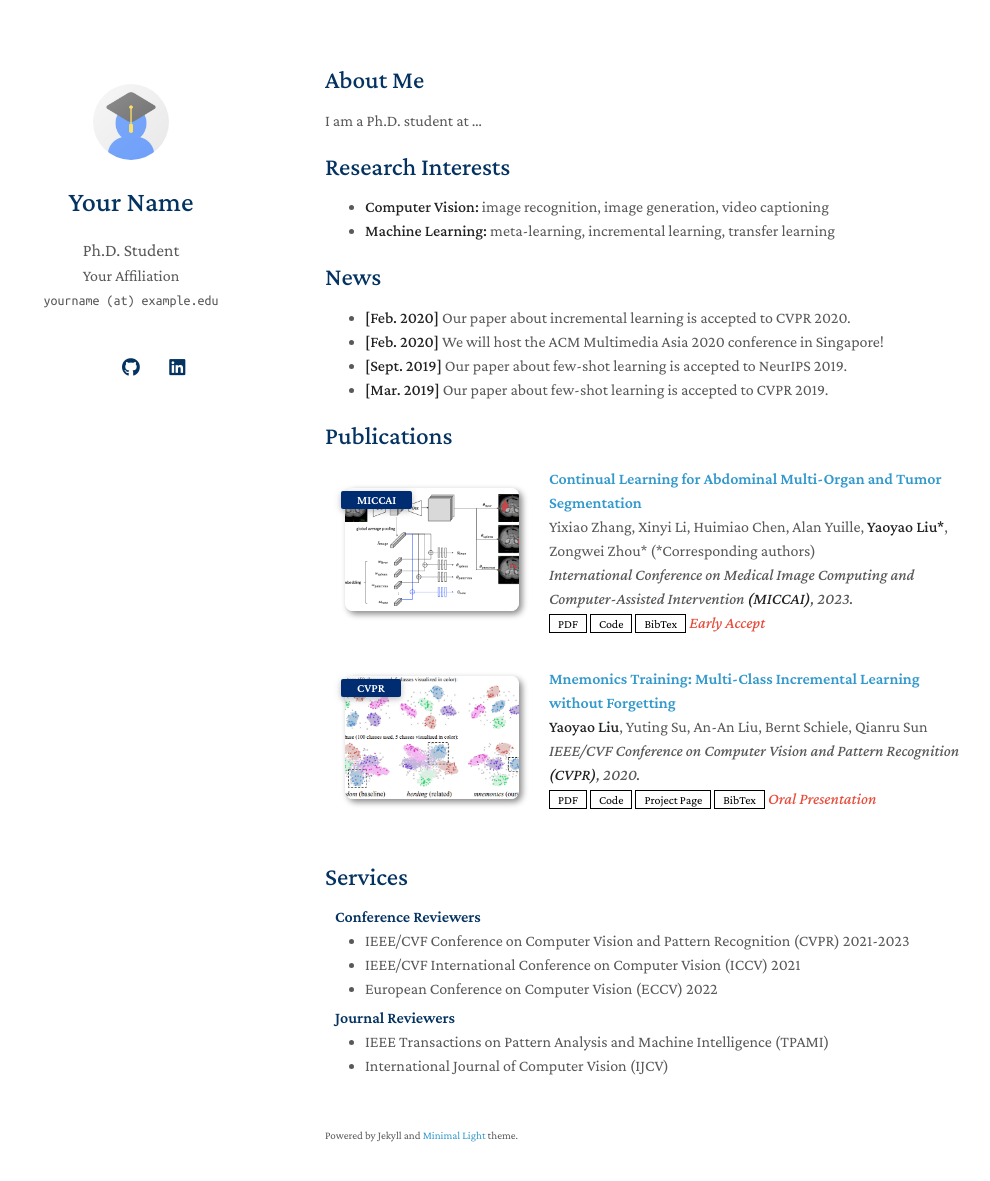
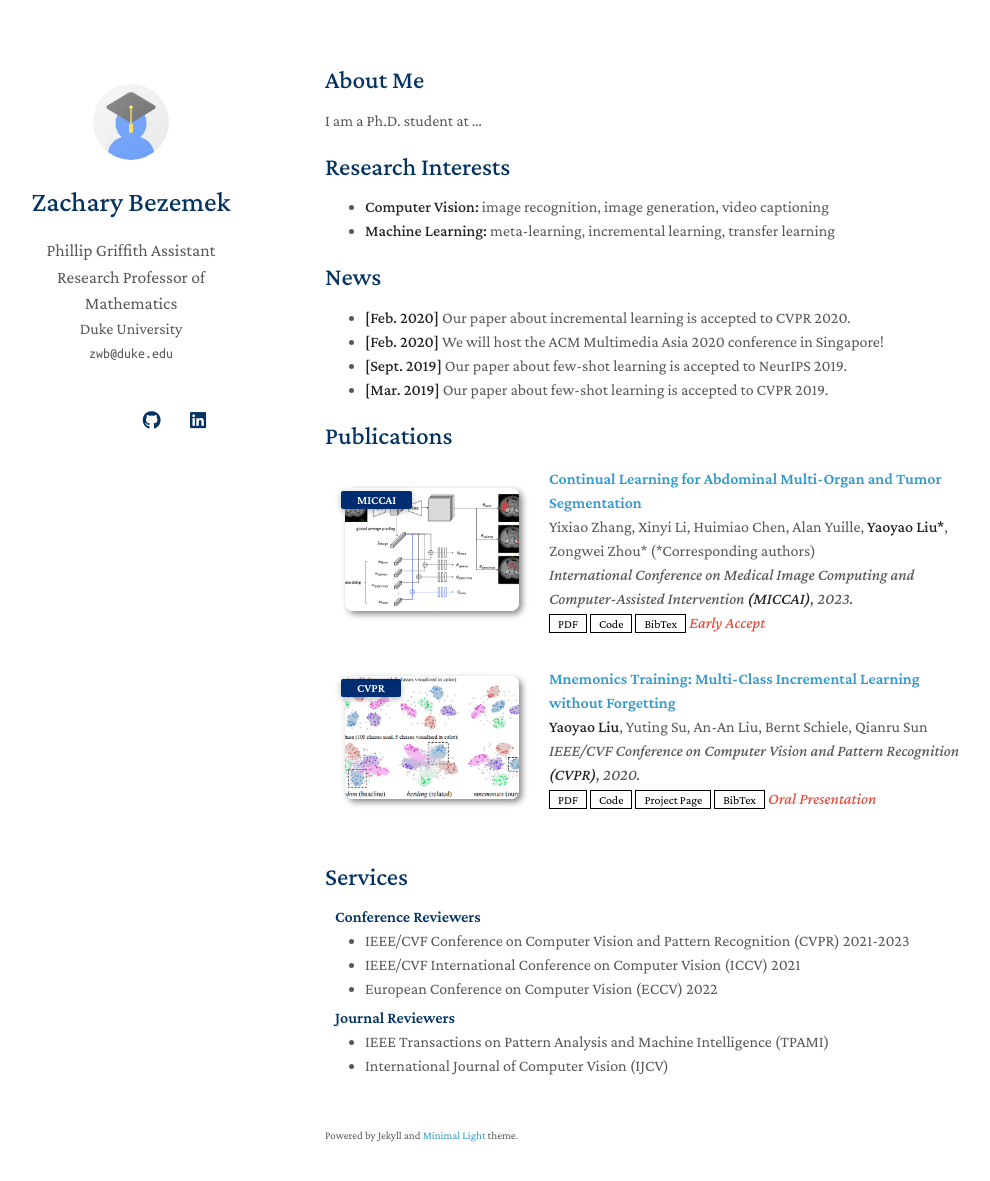
Before and after one commit to bezemekz/home, a Jekyll site: the page built from index.md, in a window 1280 px wide and 1216 px high. Shown: the top 1181 px of the window, without its empty margins (145-1135 px from the left). Built offline with Jekyll 4.4.1, drawn with Linux system fonts in a browser that asks for light colours; a style sheet for code colours, icons or effects is not loaded; our own code applies the rules of GitHub Pages for plain Markdown files.

Commit message:
Update _config.yml

```diff
--- a/_config.yml
+++ b/_config.yml
@@ -1,22 +1,22 @@
 # Basic Information
-title: Your Name
-position: Ph.D. Student
-affiliation: Your Affiliation
-email: yourname (at) example.edu
+title: Zachary Bezemek
+position: Phillip Griffith Assistant Research Professor of Mathematics
+affiliation: Duke University
+email: zwb@duke.edu
 
 # Search Engine Optimization (SEO)
 # The following information is used to improve the website traffic from search engines, e.g., Google.
-keywords: minimal light
-description: The Minimal Light is a simple and elegant jekyll theme for academic personal homepage.
-canonical: https://minimal-light-theme.yliu.me/
+keywords: research stochastic processes generative artificial intelligence
+description: AI Research Scientist specializing in diffusion and language models, designing training objectives and inference algorithms grounded in stochastic analysis. .
+canonical: https://bezemekz.github.io/home
 
 # Links
 # If you don't need one of them, you may delete the corresponding line.
-google_scholar: https://scholar.google.com/
+google_scholar: https://scholar.google.com/citations?user=EdbZCHQAAAAJ
 cv_link: assets/files/curriculum_vitae.pdf
-github_link: https://github.com/
-linkedin: https://www.linkedin.com/
-twitter: https://twitter.com/
+github_link: https://github.com/bezemekz
+linkedin: https://www.linkedin.com/in/zachary-bezemek-91a373107/
+#twitter: https://twitter.com/
 
 # Images (e.g., your profile picture and your website's favicon)
 # "favicon" and "favicon_dark" are used for the light and dark modes, respectively.
@@ -38,7 +38,7 @@ font: "Serif" # or "Sans Serif"
 
 # Google Analytics ID
 # Please remove this if you don't use Google Analytics
-google_analytics: UA-111540567-4
+#google_analytics: UA-111540567-4
 
 # Use this project as a remote theme for GitHub Pages
 # See the guide here: https://docs.github.com/en/pages/setting-up-a-github-pages-site-with-jekyll/adding-a-theme-to-your-github-pages-site-using-jekyll
```
